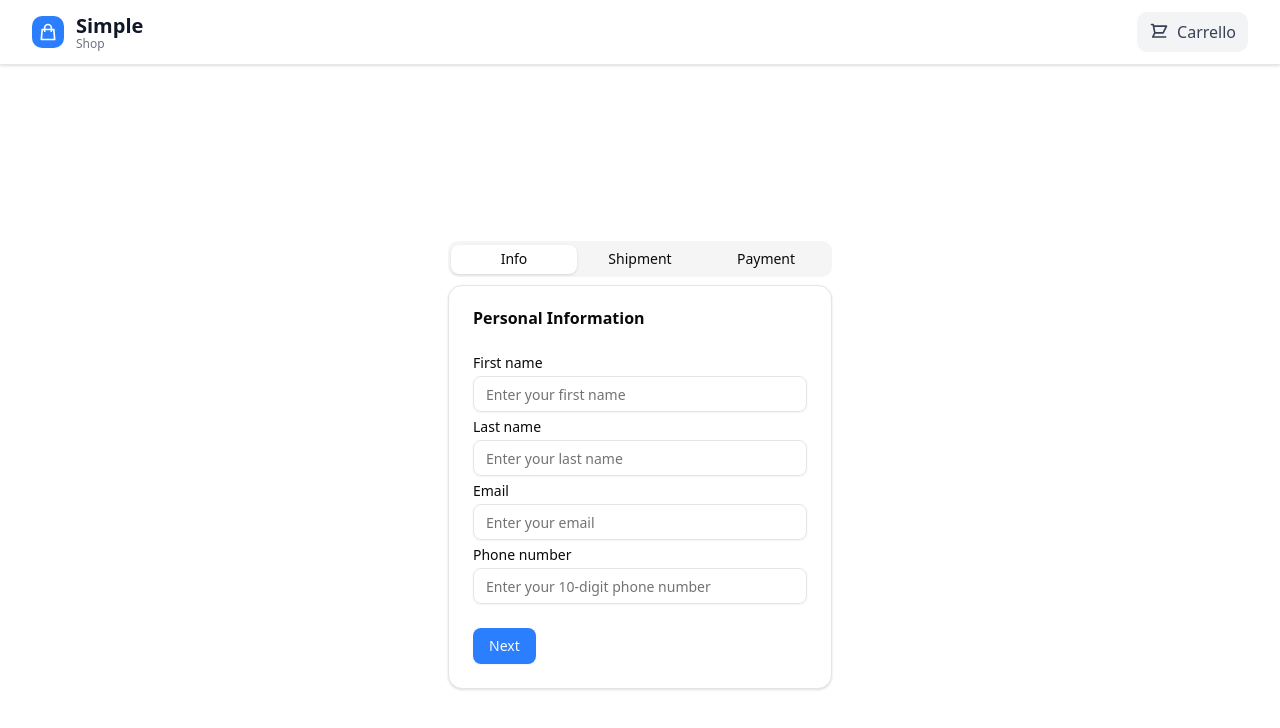
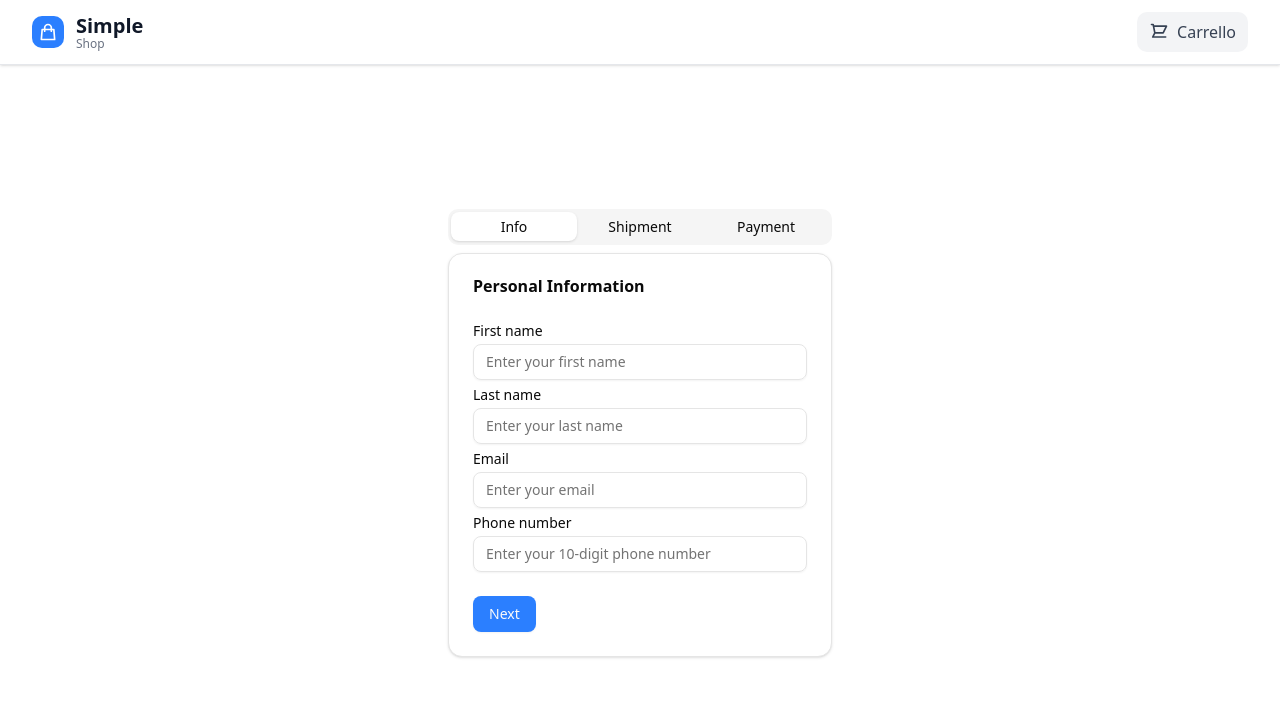
Before and after one commit to Pmatt02/SimpleShop-FE_Gruppo-3, a React (Vite) app: page /checkout in a window 1280 px wide. Shown: the top 728 px of the page. Built offline with nearby package versions, Linux system fonts and the light colour scheme.

Commit message:
fixed navbar and form layout

```diff
--- a/src/pages/CheckoutPage.tsx
+++ b/src/pages/CheckoutPage.tsx
@@ -1,19 +1,17 @@
-import { CheckoutForm } from "@/components/checkout-form/CheckoutForm"
-import { Navbar } from "@/components/Navbar"
-import { Toaster } from "@/components/ui/sonner"
+import { CheckoutForm } from "@/components/checkout-form/CheckoutForm";
+import { Navbar } from "@/components/Navbar";
+import { Toaster } from "@/components/ui/sonner";
 
 export const CheckoutPage = () => {
-
-
-    return (
-        <>
-        <Navbar/>
-        <main className="flex items-center justify-center min-h-screen w-screen py-4">
-
-            <CheckoutForm/>
-            <Toaster position="top-center"/>
-        </main>
-        </>
-
-    )
-}
+  return (
+    <>
+      <main className="w-full max-w-screen flex flex-col min-h-screen h-full">
+        <Navbar />
+        <div className="w-full grow py-5 h-max flex items-center justify-center">
+          <CheckoutForm />
+        <Toaster position="top-center" />
+        </div>
+      </main>
+    </>
+  );
+};
```
